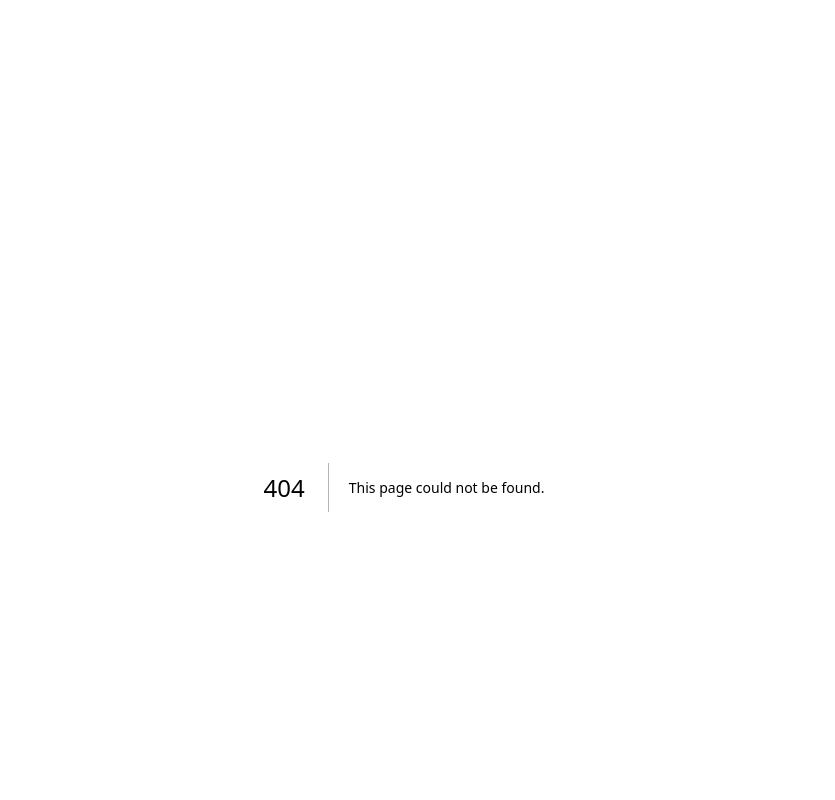
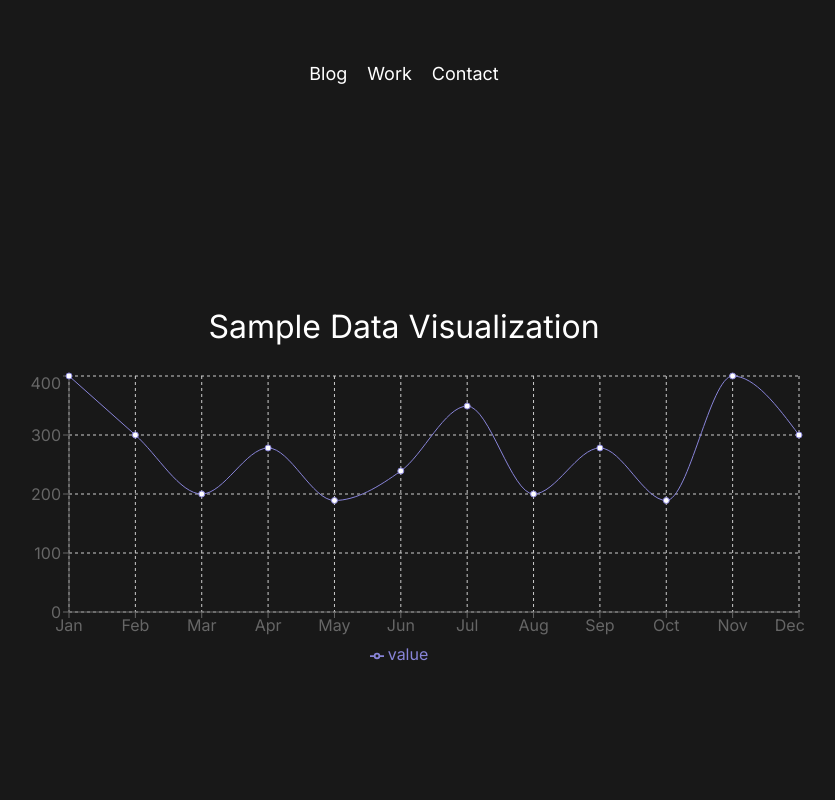
Before and after one commit to idncod/portfolioIdncod, a Next.js app: page /project/data-visualization in a window 1280 px wide. Before the commit this address had no page. Shown: the top 800 px of the page, without its empty margins (236-1071 px from the left). Built offline with nearby package versions, Linux system fonts and the light colour scheme.

Commit message:
add a simple chart for demonstration purposes & update styles to rm bg on cards on Home

```diff
--- a/package.json
+++ b/package.json
@@ -26,6 +26,7 @@
     "react-dom": "^18.3.1",
     "react-icons": "^5.2.1",
     "react-type-animation": "^3.2.0",
+    "recharts": "^2.12.7",
     "sass": "^1.69.7",
     "sharp": "^0.33.3"
   },
--- a/src/app/page.js
+++ b/src/app/page.js
@@ -165,7 +165,7 @@ export default function Home() {
                 </div>
             </section>
 
-            <section style={{ display: 'grid', placeItems: 'center', minHeight: '100vh', backgroundColor: '#121212' }}>
+            <section style={{ display: 'grid', placeItems: 'center', minHeight: '100vh'}}>
                 <ClientOnly>
                 <ProjectCard />
                 </ClientOnly>
--- /dev/null
+++ b/src/app/project/data-visualization/DataVisualization.module.scss
@@ -0,0 +1,21 @@
+.container {
+  color: white;
+  padding: 20px;
+  min-height: 100vh;
+  display: flex;
+  flex-direction: column;
+  align-items: center;
+  justify-content: center;
+}
+
+.title {
+  font-size: 2rem;
+  margin-bottom: 20px;
+  text-align: center;
+}
+
+.chart {
+  width: 100%;
+  max-width: 800px;
+  margin: 0 auto;
+}
--- /dev/null
+++ b/src/app/project/data-visualization/page.js
@@ -0,0 +1,29 @@
+'use client'
+import CustomLineChart from '../../../components/LineChart';
+import styles from './DataVisualization.module.scss';
+
+const dummyData = [
+    { name: 'Jan', value: 400 },
+    { name: 'Feb', value: 300 },
+    { name: 'Mar', value: 200 },
+    { name: 'Apr', value: 278 },
+    { name: 'May', value: 189 },
+    { name: 'Jun', value: 239 },
+    { name: 'Jul', value: 349 },
+    { name: 'Aug', value: 200 },
+    { name: 'Sep', value: 278 },
+    { name: 'Oct', value: 189 },
+    { name: 'Nov', value: 400 },
+    { name: 'Dec', value: 300 },
+];
+
+export default function DataVisualizationPage() {
+    return (
+        <div className={styles.container}>
+            <h1 className={styles.title}>Sample Data Visualization</h1>
+            <div className={styles.chart}>
+                <CustomLineChart data={dummyData} />
+            </div>
+        </div>
+    );
+}
--- /dev/null
+++ b/src/components/LineChart.js
@@ -0,0 +1,18 @@
+import { LineChart, Line, XAxis, YAxis, CartesianGrid, Tooltip, Legend, ResponsiveContainer } from 'recharts';
+
+const CustomLineChart = ({ data }) => {
+    return (
+        <ResponsiveContainer width="100%" height={300}>
+            <LineChart data={data}>
+                <CartesianGrid strokeDasharray="3 3" />
+                <XAxis dataKey="name" />
+                <YAxis />
+                <Tooltip />
+                <Legend />
+                <Line type="monotone" dataKey="value" stroke="#8884d8" />
+            </LineChart>
+        </ResponsiveContainer>
+    );
+};
+
+export default CustomLineChart;
--- a/src/components/ProjectCards.module.scss
+++ b/src/components/ProjectCards.module.scss
@@ -2,7 +2,8 @@
   display: grid;
   grid-template-columns: 1fr;
   gap: 60px;
-  padding: 20px;
+  padding: 0;
+  background-color: transparent;
 
   @media (min-width: 600px) {
     grid-template-columns: 1fr 1fr;
--- a/src/projects.json
+++ b/src/projects.json
@@ -13,5 +13,10 @@
     "name": "The perfect pipeline with tests",
     "description": "This is a short description about Project Gamma.",
     "route": "/project/perfect-pipeline"
+  },
+  {
+    "name": "Data Visualization Sample",
+    "description": "A simple lightweight chart to demonstrate data visualization in a Next.js app.",
+    "route": "/project/data-visualization"
   }
 ]
```
Also changed, not shown: 1 other file (tests, documents, lock files or other folders).
